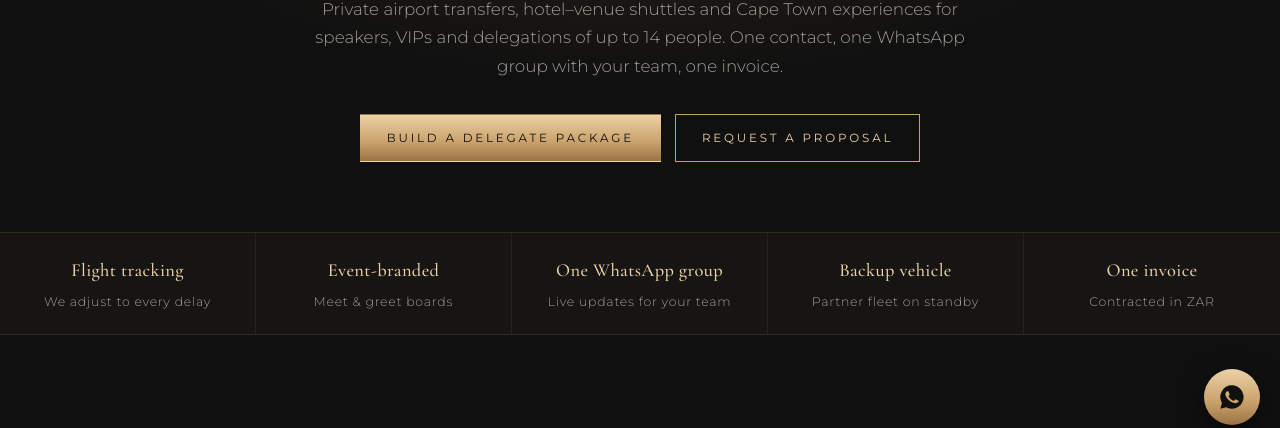
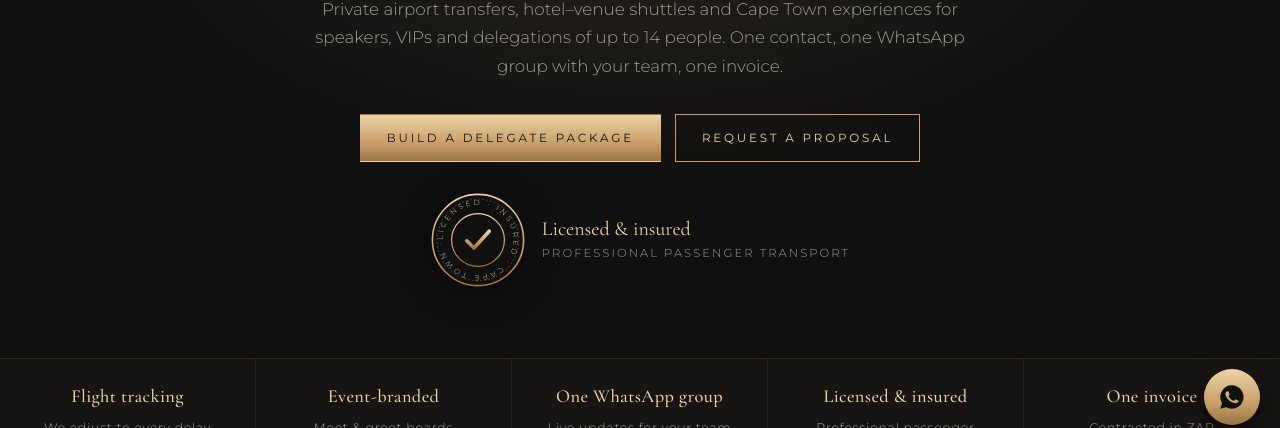
Before and after one commit to capefuntours/capefuntours, a plain HTML site: page events/index.html in a window 1280 px wide. Shown: the part 355-783 px from the top of the page. Drawn offline with nearby package versions, Linux system fonts and the light colour scheme; no server answers.

Commit message:
Add licensed & insured seal; airport transfers to city centre
Co-Authored-By: Claude Opus 5.5 <noreply@anthropic.com>
Claude-Session: https://claude.ai/code/session_018zcWD4Ffku8wCCquJ6y3ei

```diff
--- a/events/index.html
+++ b/events/index.html
@@ -223,6 +223,13 @@
     .brand b{display:none !important}
     .tot .big{font-size:2.1rem}
   }
+
+  /* compliance seal */
+  .seal{width:96px;height:96px;flex:none;filter:drop-shadow(0 6px 16px rgba(0,0,0,.5))}
+  .seal-row{display:flex;align-items:center;justify-content:center;gap:16px;margin-top:30px;position:relative;text-align:left}
+  .seal-row .st{font-family:var(--serif);font-size:1.25rem;line-height:1.2;color:var(--gold-hi)}
+  .seal-row .sd{font-size:.72rem;letter-spacing:.18em;text-transform:uppercase;color:var(--muted);margin-top:3px}
+  @media(max-width:560px){.seal{width:76px;height:76px}.seal-row .st{font-size:1.1rem}}
 </style>
 </head>
 <body>
@@ -247,6 +254,15 @@
         <a class="btn solid" href="#builder">Build a delegate package</a>
         <a class="btn" href="#proposal">Request a proposal</a>
       </div>
+      <div class="seal-row"><svg class="seal" viewBox="0 0 120 120" role="img" aria-label="Licensed and insured passenger transport">
+  <defs><path id="sealArce1" d="M60,60 m-44,0 a44,44 0 1,1 88,0 a44,44 0 1,1 -88,0"/>
+  <linearGradient id="sealGe1" x1="0" y1="0" x2="0" y2="1"><stop offset="0" stop-color="#ecd2a6"/><stop offset=".6" stop-color="#c9a06a"/><stop offset="1" stop-color="#9a7344"/></linearGradient></defs>
+  <circle cx="60" cy="60" r="57" fill="#101010" stroke="url(#sealGe1)" stroke-width="2"/>
+  <circle cx="60" cy="60" r="51" fill="none" stroke="#c9a06a" stroke-opacity=".5" stroke-width="1" stroke-dasharray="2 3"/>
+  <circle cx="60" cy="60" r="33" fill="none" stroke="url(#sealGe1)" stroke-width="1.5"/>
+  <text font-family="Montserrat,sans-serif" font-size="9" fill="#ecd2a6"><textPath textLength="272" lengthAdjust="spacing" href="#sealArce1" startOffset="0">LICENSED · INSURED · CAPE TOWN · </textPath></text>
+  <path d="M46 61l9 9 19-21" fill="none" stroke="url(#sealGe1)" stroke-width="4.5" stroke-linecap="round" stroke-linejoin="round"/>
+</svg><div><div class="st">Licensed &amp; insured</div><div class="sd">Professional passenger transport</div></div></div>
     </div>
   </section>
 
@@ -254,7 +270,7 @@
     <div><b>Flight tracking</b>We adjust to every delay</div>
     <div><b>Event-branded</b>Meet &amp; greet boards</div>
     <div><b>One WhatsApp group</b>Live updates for your team</div>
-    <div><b>Backup vehicle</b>Partner fleet on standby</div>
+    <div><b>Licensed &amp; insured</b>Professional passenger transport</div>
     <div><b>One invoice</b>Contracted in ZAR</div>
   </div>
 
@@ -268,7 +284,7 @@
         <article>
           <svg class="ic" viewBox="0 0 40 40"><path d="M6 24 34 12M14 20l-4-8 4-1 7 6M20 18l2 12 4-1 1-14"/><path d="M4 34h32"/></svg>
           <h3>Airport arrival &amp; departure</h3>
-          <p>Cape Town International to any city, Waterfront or Atlantic Seaboard hotel.</p>
+          <p>Cape Town International to the city centre.</p>
           <ul><li>Meet &amp; greet with your event's branded board</li><li>Flight tracking, 60 min free waiting</li><li>Water on board, luggage space for all</li></ul>
           <div class="price-tag"><div class="amt gold" data-zar="200">R200</div><div class="per">per delegate, per way</div><div class="alt">Minimum <span data-zar="1000">R1,000</span> per vehicle</div></div>
         </article>
```
Also changed, not shown: index.html (+16 -0 lines).
